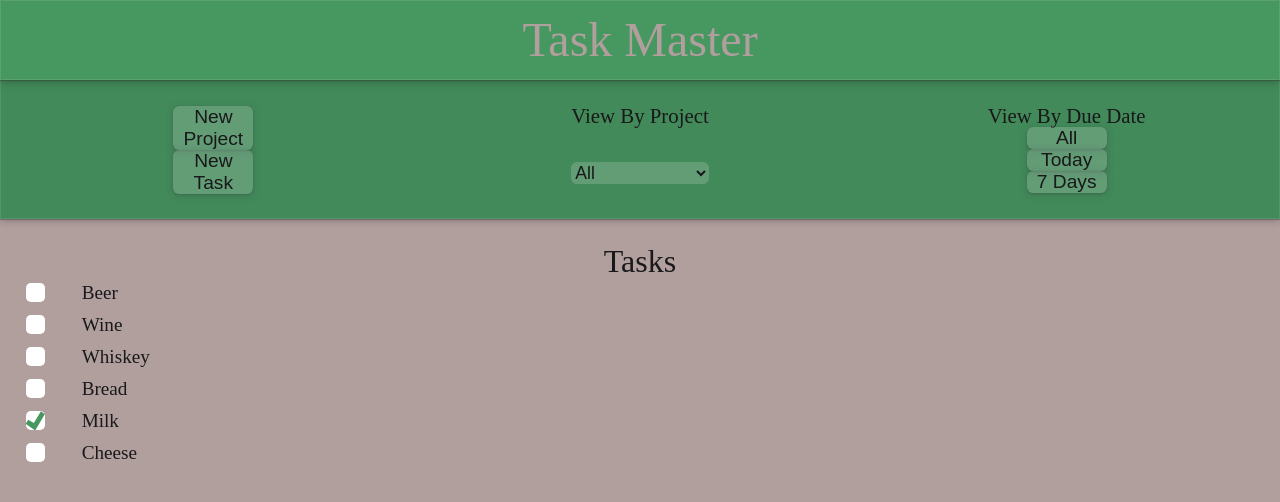
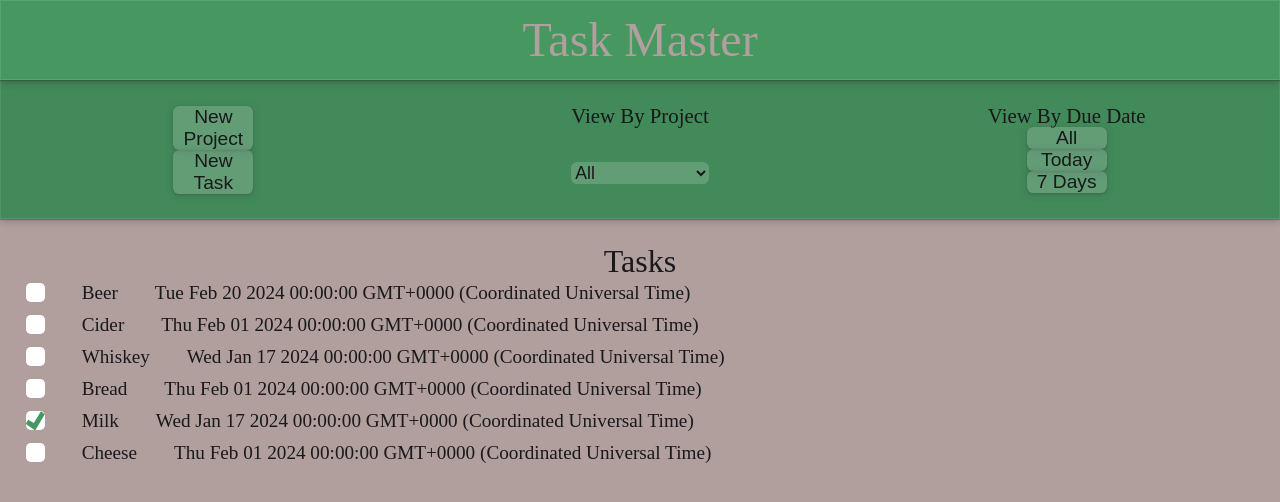
Before and after one commit to rutland-dev/to-do, a website built with webpack: page src/index.html in a window 1280 px wide. Built offline with nearby package versions, Linux system fonts and the light colour scheme.

```diff
--- a/src/DOM.js
+++ b/src/DOM.js
@@ -409,6 +409,9 @@
         const createdTask = document.createElement('li');
         createdTask.setAttribute('id', `${task.name}-li`);
         createdTask.classList.add('task');
+        createdTask.addEventListener('click', () => {
+            expandTask(task);
+        });
 
         const checkBox = document.createElement('input');
         checkBox.type = "checkbox";
@@ -423,8 +426,13 @@
         label.setAttribute('id', `${task.name}-label`);
         label.textContent = task.name;
 
+        const createdTaskDueDiv = document.createElement('div');
+        createdTaskDueDiv.setAttribute('id', `${task.name}-due`);
+        createdTaskDueDiv.textContent = task.due;
+
         createdTask.appendChild(checkBox);
         createdTask.appendChild(label);
+        createdTask.appendChild(createdTaskDueDiv);
 
         if (task.complete === true) {
             checkBox.setAttribute('checked', 'checked');
@@ -443,6 +451,10 @@
     return displayedTaskList;
 }
 
+function expandTask(task) {
+
+}
+
 //****************************************************************************** */
 export {
     buildUI
--- a/src/index.html
+++ b/src/index.html
@@ -1,6 +1,9 @@
 <!DOCTYPE html>
 <html>
   <head>
+    <meta http-equiv='cache-control' content='no-cache'>
+    <meta http-equiv='expires' content='0'>
+    <meta http-equiv='pragma' content='no-cache'>
     <meta charset="utf-8">
     <title>TaskMaster</title>
     <link rel="shortcut icon" href="favicon.ico" type="image/x-icon">
--- a/src/index.js
+++ b/src/index.js
@@ -14,9 +14,9 @@
         complete: false,
     },
     {
-        name: "Wine",
+        name: "Cider",
         description: "Buy this at the store",
-        due: new Date(2024-2-1),
+        due: new Date("02/01/2024"),
         project: "Booze",
         priority: "low",
         notes: "Write notes here...",
@@ -25,7 +25,7 @@
     {
         name: "Whiskey",
         description: "Buy this at the store",
-        due: new Date(2024-1-17),
+        due: new Date("2024-1-17"),
         project: "Booze",
         priority: "medium",
         notes: "Write notes here...",
@@ -34,7 +34,7 @@
     {
         name: "Bread",
         description: "Buy this at the store",
-        due: new Date(2024-2-1),
+        due: new Date("2024-2-1"),
         project: "Groceries",
         priority: "low",
         notes: "Write notes here...",
@@ -43,7 +43,7 @@
     {
         name: "Milk",
         description: "Buy this at the store",
-        due: new Date(2024-1-17),
+        due: new Date("2024-1-17"),
         project: "Groceries",
         priority: "medium",
         notes: "Write notes here...",
@@ -52,7 +52,7 @@
     {
         name: "Cheese",
         description: "Buy this at the store",
-        due: new Date(2024-2-1),
+        due: new Date("2024-2-1"),
         project: "Groceries",
         priority: "high",
         notes: "Write notes here...",
```
Also changed, not shown: dist/DOM.bundle.js, dist/index.bundle.js, dist/index.html, 2 other files.
